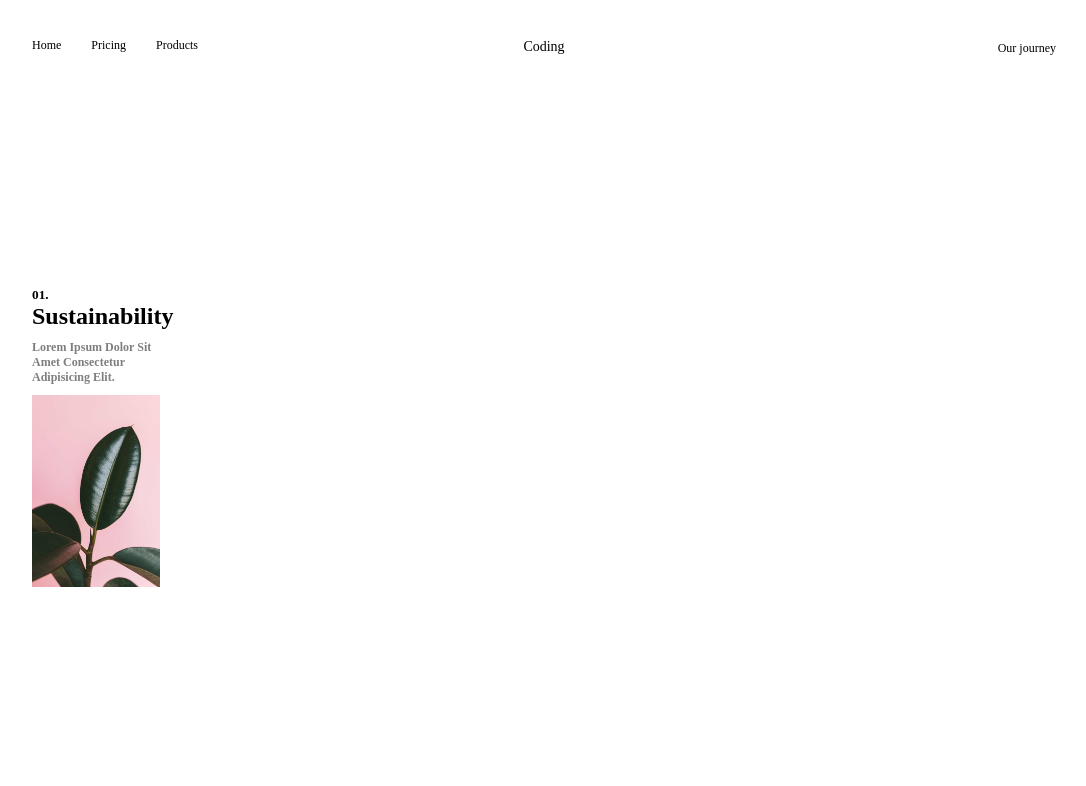
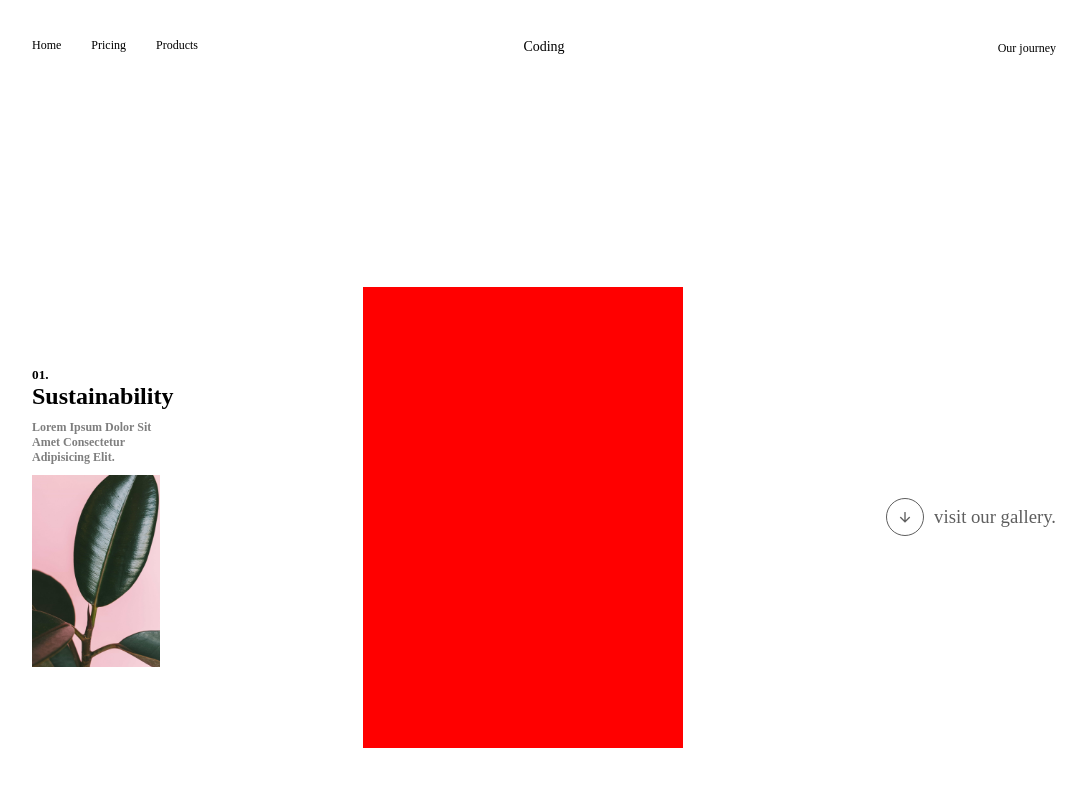
Before and after one commit to Dharmendra016/Animated_Website, a plain HTML site: page Project01/index.html in a window 1280 px wide. Shown: the whole page, without its empty margins (96-1182 px from the left). Drawn offline with nearby package versions, Linux system fonts and the light colour scheme.

Commit message:
uploading

```diff
--- a/Project01/index.html
+++ b/Project01/index.html
@@ -4,7 +4,7 @@
     <meta charset="UTF-8">
     <meta name="viewport" content="width=device-width, initial-scale=1.0">
     <title>Web site</title>
-
+    <link href="https://cdn.jsdelivr.net/npm/remixicon@3.5.0/fonts/remixicon.css" rel="stylesheet">
     <link rel="stylesheet" href="style.css">
 </head>
 <body>
@@ -35,7 +35,20 @@
 
                 </div>
 
+                <div class="ephemeral">
+
+                </div>
+
+                <div class="visit">
+                    <div class="circlev">
+                        <i class="ri-arrow-down-line"></i>
+                    </div>
+                    <h3>visit our gallery.</h3>
+                </div>
             </div>
+
+
+
         </div>
 
 
--- a/Project01/style.css
+++ b/Project01/style.css
@@ -43,9 +43,15 @@ html , body {
 }
 
 #hero{
-    /* background-color: red; */
+    /* background-color: gray; */
+    width: 100%;
+    height: 100%;
     padding: 0 10vw;
     margin-top: 15vw;
+    display: flex;
+    justify-content: space-between;
+    align-items: center;
+
 }
 
 .sustain{
@@ -61,13 +67,53 @@ html , body {
 }
 
 .sustain .sus-img-wrapper{
-    background-color: yellow;
+    position: relative;
+    /* background-color: yellow; */
     width: 100%;
     height: 15vw;
+    overflow: hidden;
 }
 
 .sus-img-wrapper img{
-    width: 100%;
-    height: 100%;
+    position: absolute;
+    top: 40%;
+    left: 50%;
+    width: 140%;
+    height: 140%;
+    transform: translate(-50% , -50%);
     object-fit: cover;
 }
+
+.ephemeral{
+    width: 25vw;
+    height: 36vw;
+    background-color: red;
+}
+
+.circlev{
+    width: 3vw;
+    height: 3vw;
+    border: 1px solid #5e5e5e;
+    border-radius: 50%;
+    position: relative;
+}
+.circlev i{
+    position:absolute;
+    left: 50%;
+    top: 50%;
+    transform: translate(-50%,-50%);
+    color:#5e5e5e;
+}
+
+
+.visit{
+    display: flex;
+    gap: 10px;
+    align-items: center;
+    justify-content: center;
+}
+
+.visit h3{
+    font-weight: 100;
+    color: #5e5e5e;
+}
```
